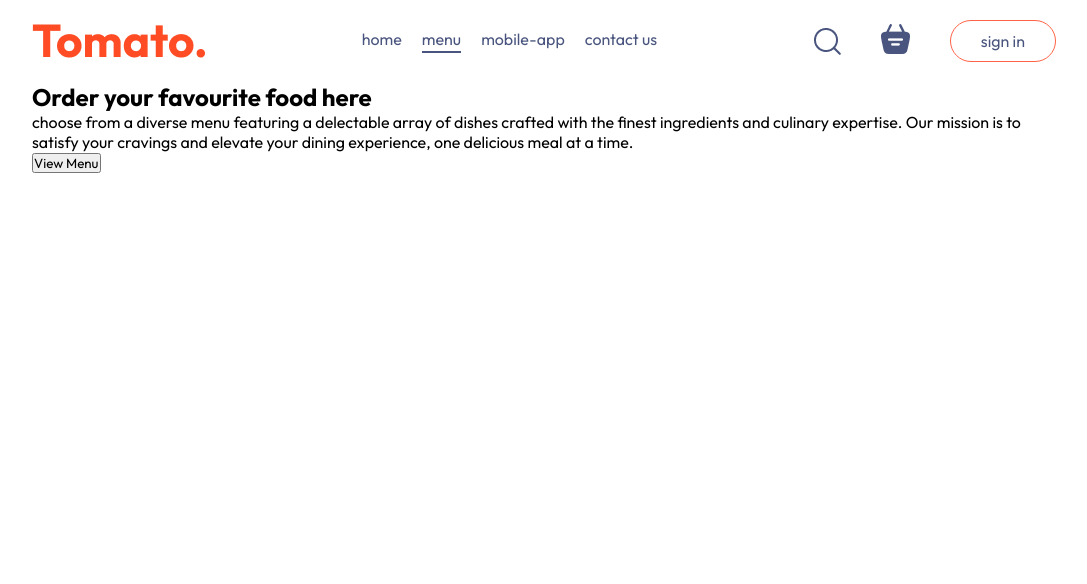
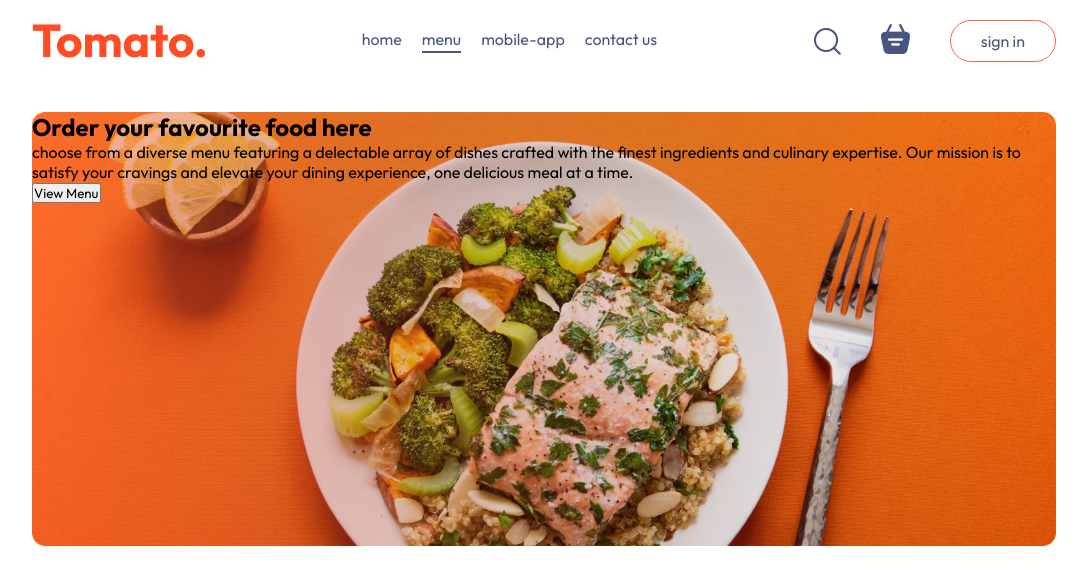
Before and after one commit to Arti05-Ambre/Food-Order, a React (Vite) app: page / in a window 1280 px wide. Shown: the top 584 px of the page, without its empty margins (96-1183 px from the left). Built offline with nearby package versions, Linux system fonts and the light colour scheme.

Commit message:
adding header page

```diff
--- a/src/components/Navbar/Header/Header.css
+++ b/src/components/Navbar/Header/Header.css
@@ -0,0 +1,9 @@
+.header{
+    height: 34vw;
+    margin: 30px auto;
+    background: url('/header_img.png')no-repeat;
+    background-size:contain;
+    position:relative;
+
+
+}
```
